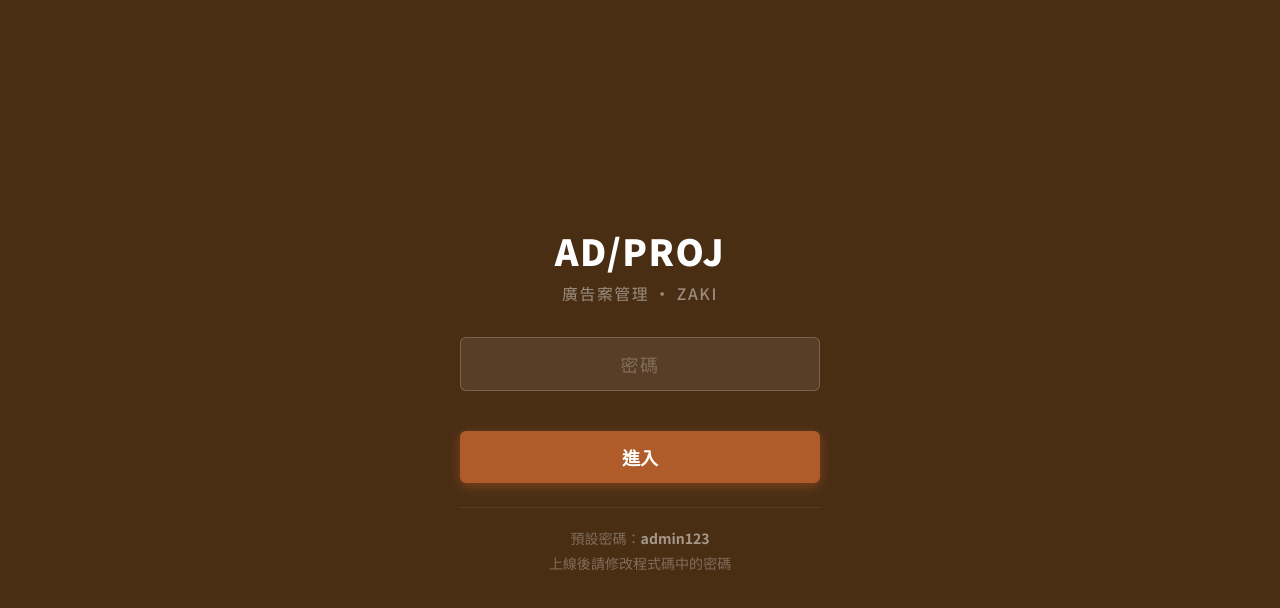
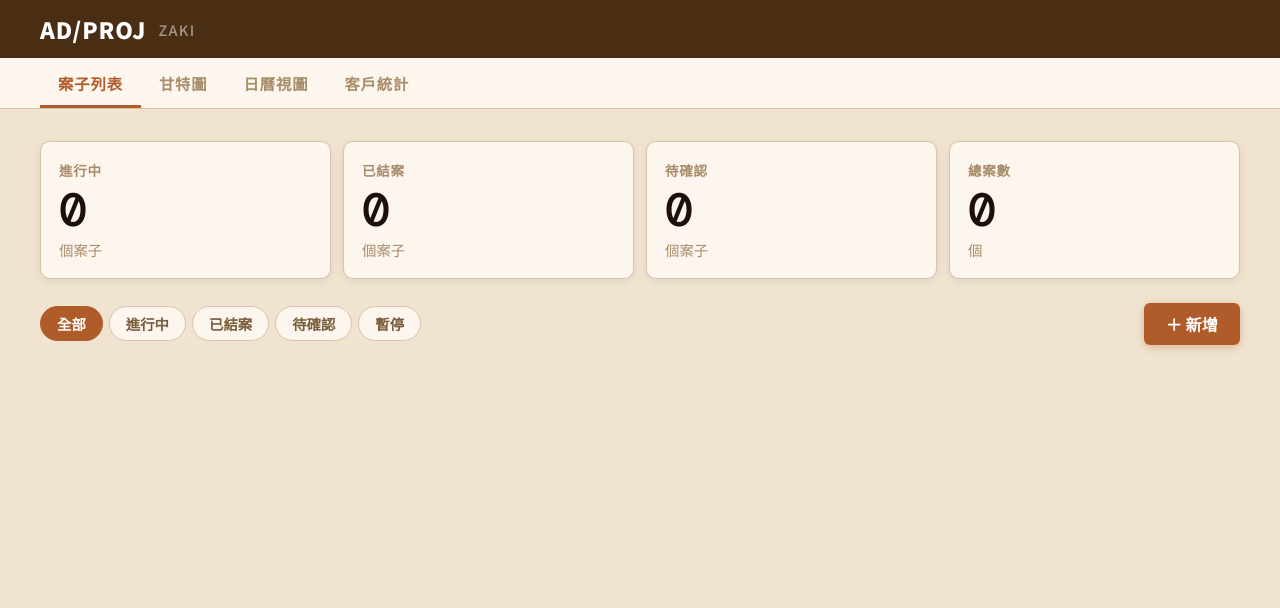
Before and after one commit to zaki0907/ad-projects, a plain HTML site: page index.html in a window 1280 px wide. Drawn offline with nearby package versions, Linux system fonts and the light colour scheme.

Commit message:
移除登入功能，開啟即用

```diff
--- a/index.html
+++ b/index.html
@@ -361,48 +361,19 @@ header {
 #exportCanvas { display: block; max-width: 100%; border-radius: 6px; box-shadow: var(--shadow); }
 .export-footer { display: flex; gap: 8px; justify-content: flex-end; }
 
-/* ─── PASSWORD ─── */
-.pw-screen { position: fixed; inset: 0; background: var(--ink2); display: flex; align-items: center; justify-content: center; z-index: 999; padding: 20px; }
-.pw-screen.hidden { display: none; }
-.pw-box { width: 100%; max-width: 360px; text-align: center; }
-.pw-wordmark { font-size: 2rem; font-weight: 900; color: #fff; letter-spacing: 0.04em; margin-bottom: 6px; }
-.pw-tagline { font-size: 0.88rem; color: rgba(255,255,255,0.45); margin-bottom: 32px; letter-spacing: 0.1em; }
-.pw-input { width: 100%; padding: 13px 16px; background: rgba(255,255,255,0.08); border: 1px solid rgba(255,255,255,0.2); border-radius: var(--r-sm); font-family: var(--font); font-size: 1rem; font-weight: 600; color: #fff; outline: none; text-align: center; letter-spacing: 0.14em; transition: all 0.2s; -webkit-appearance: none; }
-.pw-input:focus { border-color: rgba(255,255,255,0.5); background: rgba(255,255,255,0.12); }
-.pw-input::placeholder { color: rgba(255,255,255,0.25); letter-spacing: 0.08em; font-weight: 400; }
-.pw-btn { width: 100%; margin-top: 12px; padding: 13px; background: var(--accent); color: #fff; border: none; border-radius: var(--r-sm); font-family: var(--font); font-size: 1rem; font-weight: 700; cursor: pointer; transition: all 0.15s; box-shadow: 0 3px 12px rgba(176,92,42,0.5); }
-.pw-btn:hover { background: var(--accent2); transform: translateY(-1px); }
-.pw-error { font-size: 0.82rem; font-weight: 600; color: #fca5a5; margin-top: 10px; min-height: 18px; }
-.pw-hint { font-size: 0.78rem; color: rgba(255,255,255,0.3); margin-top: 24px; border-top: 1px solid rgba(255,255,255,0.08); padding-top: 18px; line-height: 1.8; }
-.pw-hint strong { color: rgba(255,255,255,0.5); }
+
 </style>
 </head>
 <body>
 
 
-<!-- 載入中 overlay -->
-<div id="loadingOverlay" style="display:none;position:fixed;inset:0;background:rgba(74,46,20,0.7);z-index:998;align-items:center;justify-content:center;flex-direction:column;gap:16px">
-  <div style="width:40px;height:40px;border:4px solid rgba(255,255,255,0.2);border-top-color:#fff;border-radius:50%;animation:spin 0.8s linear infinite"></div>
-  <div style="color:#fff;font-family:'Noto Sans TC',sans-serif;font-size:1rem;font-weight:600">載入資料中…</div>
-</div>
-<style>@keyframes spin{to{transform:rotate(360deg)}}</style>
-<div class="pw-screen" id="pwScreen">
-  <div class="pw-box">
-    <div class="pw-wordmark">AD/PROJ</div>
-    <div class="pw-tagline">廣告案管理 · ZAKI</div>
-    <input class="pw-input" type="password" id="pwInput" placeholder="密碼" autocomplete="current-password" onkeydown="if(event.key==='Enter')doLogin()">
-    <div class="pw-error" id="pwError"></div>
-    <button class="pw-btn" onclick="doLogin()">進入</button>
-    <div class="pw-hint">預設密碼：<strong>admin123</strong><br>上線後請修改程式碼中的密碼</div>
-  </div>
-</div>
 
 <header>
   <div style="display:flex;align-items:center">
     <span class="logo-main">AD/PROJ</span>
     <span class="logo-sub">ZAKI</span>
   </div>
-  <button class="btn-logout" onclick="logout()">登出</button>
+
 </header>
 
 <div class="nav-bar">
@@ -513,7 +484,6 @@ header {
 
 
 
-const PASSWORDS = { owner: 'admin123' };
 
 // ── 專案配色 ──
 const PROJ_PALETTE = [
@@ -616,28 +586,17 @@ async function save() {
 }
 
 // 密碼
-async function doLogin() {
-  const v = document.getElementById('pwInput').value;
-  if (v === PASSWORDS.owner) {
-    currentRole = 'owner';
-    document.getElementById('pwScreen').classList.add('hidden');
-    document.getElementById('loadingOverlay').style.display = 'flex';
-    try {
-      await loadFromCloud();
-    } catch(e) {}
-    document.getElementById('loadingOverlay').style.display = 'none';
-    initYearSelect();
-    render();
-  } else {
-    document.getElementById('pwError').textContent = '密碼錯誤，請再試一次';
-  }
-}
-function logout() {
-  currentRole = null;
-  document.getElementById('pwInput').value = '';
-  document.getElementById('pwError').textContent = '';
-  document.getElementById('pwScreen').classList.remove('hidden');
-}
+
+
+
+// 頁面啟動：直接載入資料
+window.addEventListener('DOMContentLoaded', async () => {
+  document.getElementById('loadingOverlay').style.display = 'flex';
+  try { await loadFromCloud(); } catch(e) {}
+  document.getElementById('loadingOverlay').style.display = 'none';
+  initYearSelect();
+  render();
+});
 
 // 頁面切換
 function switchPage(name, el) {
```
